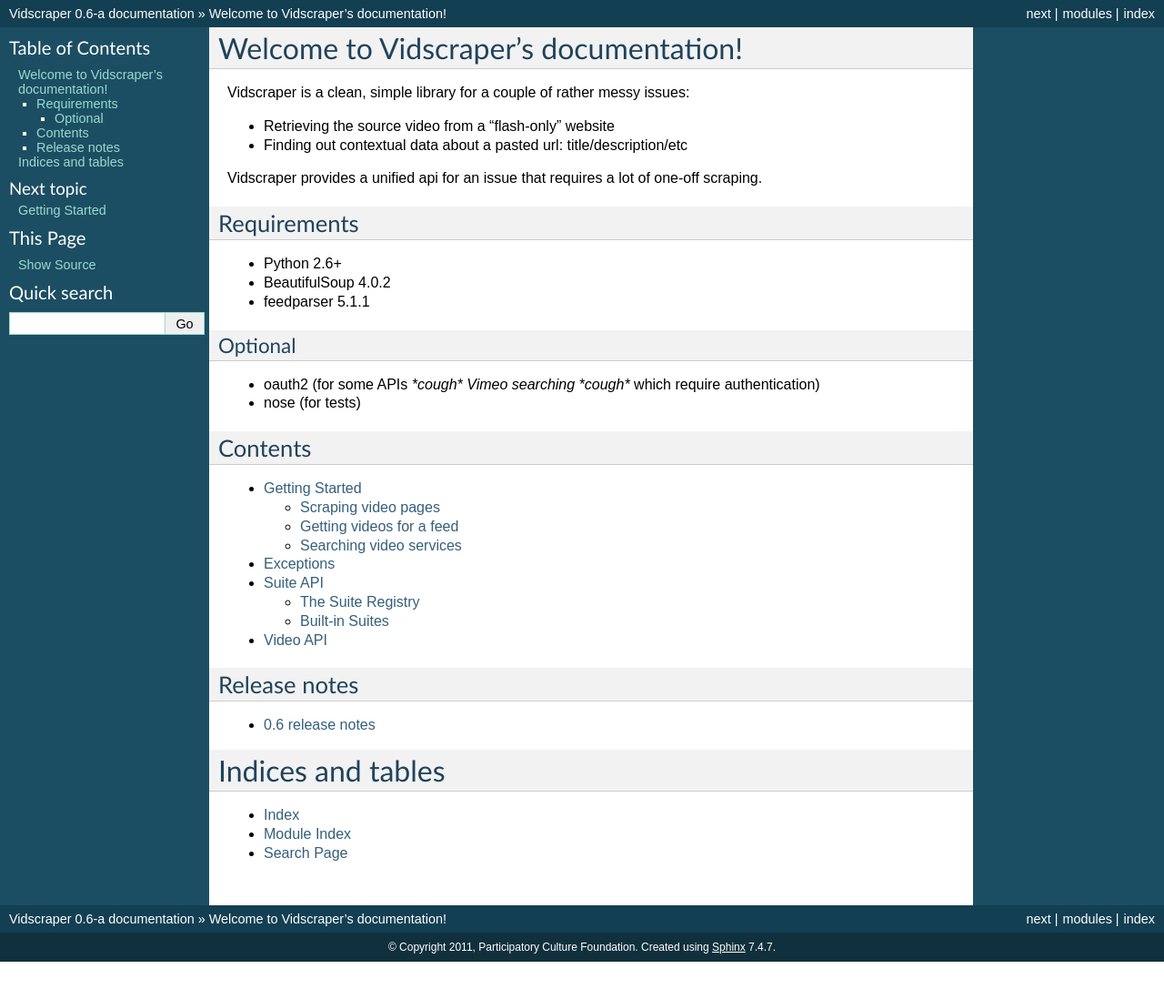
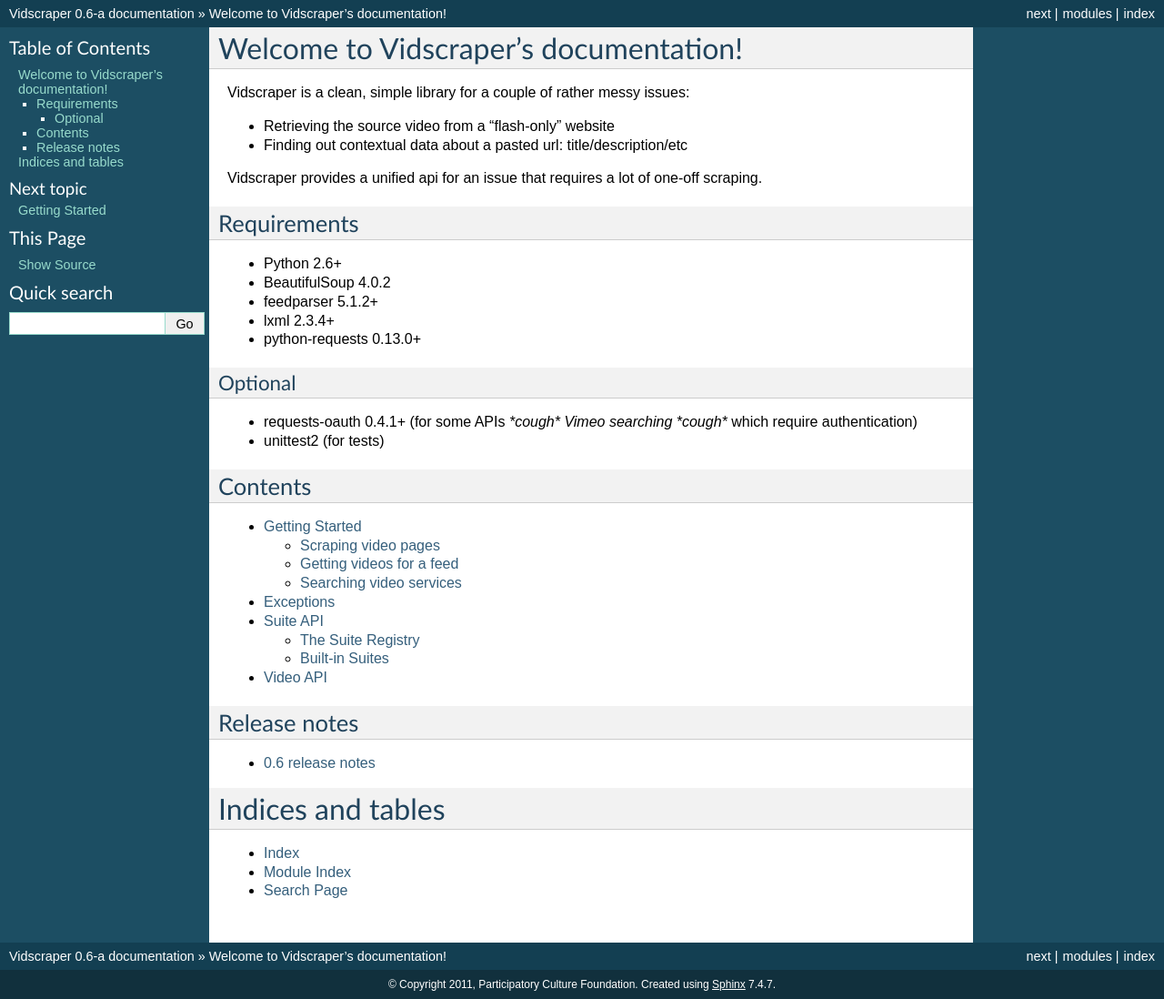
Before and after one commit to pculture/vidscraper, a Sphinx documentation site: the page built from docs/index.rst, in a window 1280 px wide. Shown: the whole page at 91% size. Built offline with Sphinx 7.4.7, drawn with Linux system fonts in a browser that asks for light colours; before the commit the page ends 1057 px from its top, so only the background shows below that.

Commit message:
bz19012. Use requests-oauth for the vimeo advanced API.

```diff
--- a/docs/index.rst
+++ b/docs/index.rst
@@ -48,12 +48,14 @@
 
 * Python 2.6+
 * BeautifulSoup 4.0.2
-* feedparser 5.1.1
+* feedparser 5.1.2+
+* lxml 2.3.4+
+* python-requests 0.13.0+
 
 Optional
 --------
-* oauth2 (for some APIs *\*cough\* Vimeo searching \*cough\** which require authentication)
-* nose (for tests)
+* requests-oauth 0.4.1+ (for some APIs *\*cough\* Vimeo searching \*cough\** which require authentication)
+* unittest2 (for tests)
 
 
 Contents
--- a/setup.py
+++ b/setup.py
@@ -13,12 +13,14 @@
     scripts=['bin/vidscraper-cmd'],
     install_requires=[
         'lxml>=2.3.4',
-        'oauth2>=1.5.211',
         'feedparser>=5.1.2',
         'beautifulsoup4>=4.0.2',
         'requests>=0.13.0',
-        'unittest2>=0.5.1',
     ],
+    extras_require={
+        'oauth': ['requests-oauth>=0.4.1'],
+        'tests': ['unittest2>=0.5.1', 'mock>=0.8.0'],
+    },
     test_suite='vidscraper.tests',
     classifiers=(
         'Environment :: Web Environment',
```
Also changed, not shown: 3 other files.
